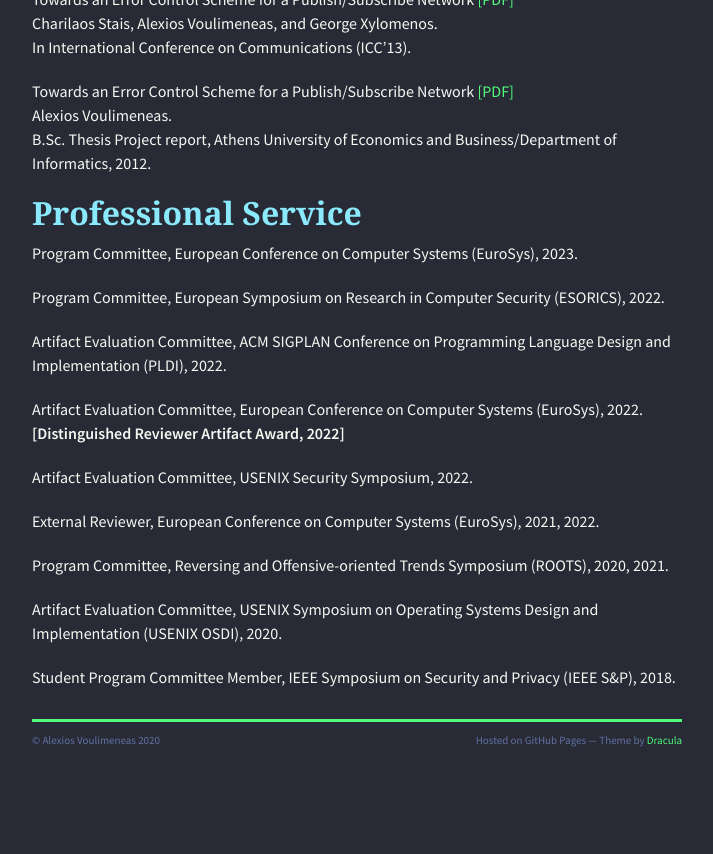
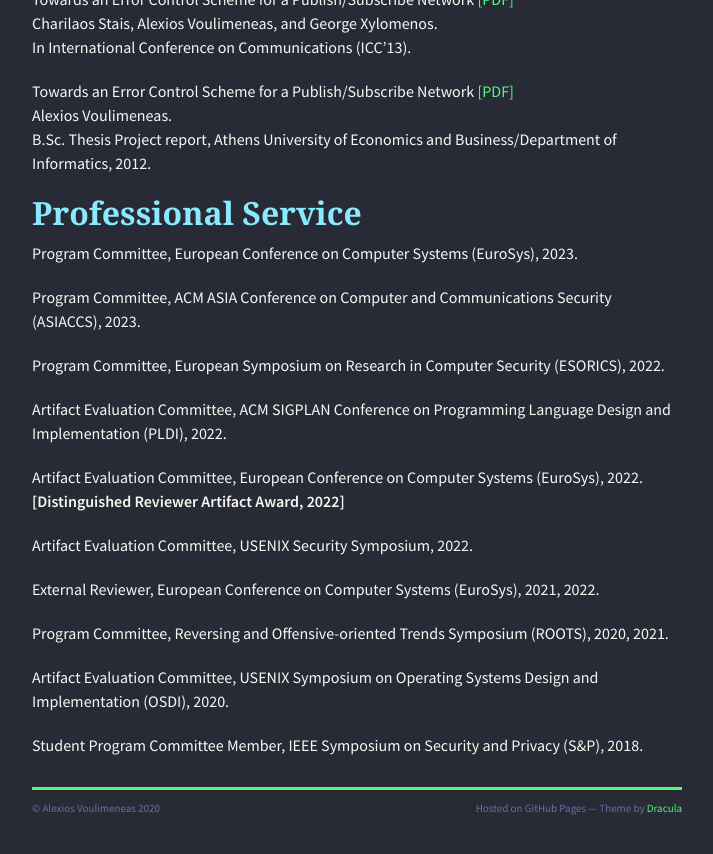
Before and after one commit to alexios-voulimeneas/alexios-voulimeneas.github.io, a Jekyll site: the page built from index.md, in a window 1280 px wide and 900 px high, scrolled down 1857 px. Shown: the top 854 px of the window, without its empty margins (283-996 px from the left). Built offline with Jekyll 4.4.1, drawn with Linux system fonts in a browser that asks for light colours; nearby versions of some CDN libraries; the repository's description, which GitHub fills in, is left out; before the commit the page ends 2689 px from its top, so only the background shows below that.

Commit message:
Update index.md

```diff
--- a/index.md
+++ b/index.md
@@ -68,6 +68,8 @@
 
 Program Committee, European Conference on Computer Systems (EuroSys), 2023.
 
+Program Committee, ACM ASIA Conference on Computer and Communications Security (ASIACCS), 2023.
+
 Program Committee, European Symposium on Research in Computer Security (ESORICS), 2022.
 
 Artifact Evaluation Committee, ACM SIGPLAN Conference on Programming Language Design and Implementation (PLDI), 2022.
@@ -81,6 +83,6 @@
 
 Program Committee, Reversing and Offensive-oriented Trends Symposium (ROOTS), 2020, 2021.
 
-Artifact Evaluation Committee, USENIX Symposium on Operating Systems Design and Implementation (USENIX OSDI), 2020.
+Artifact Evaluation Committee, USENIX Symposium on Operating Systems Design and Implementation (OSDI), 2020.
 
-Student Program Committee Member, IEEE Symposium on Security and Privacy (IEEE S&P), 2018.
+Student Program Committee Member, IEEE Symposium on Security and Privacy (S&P), 2018.
```
